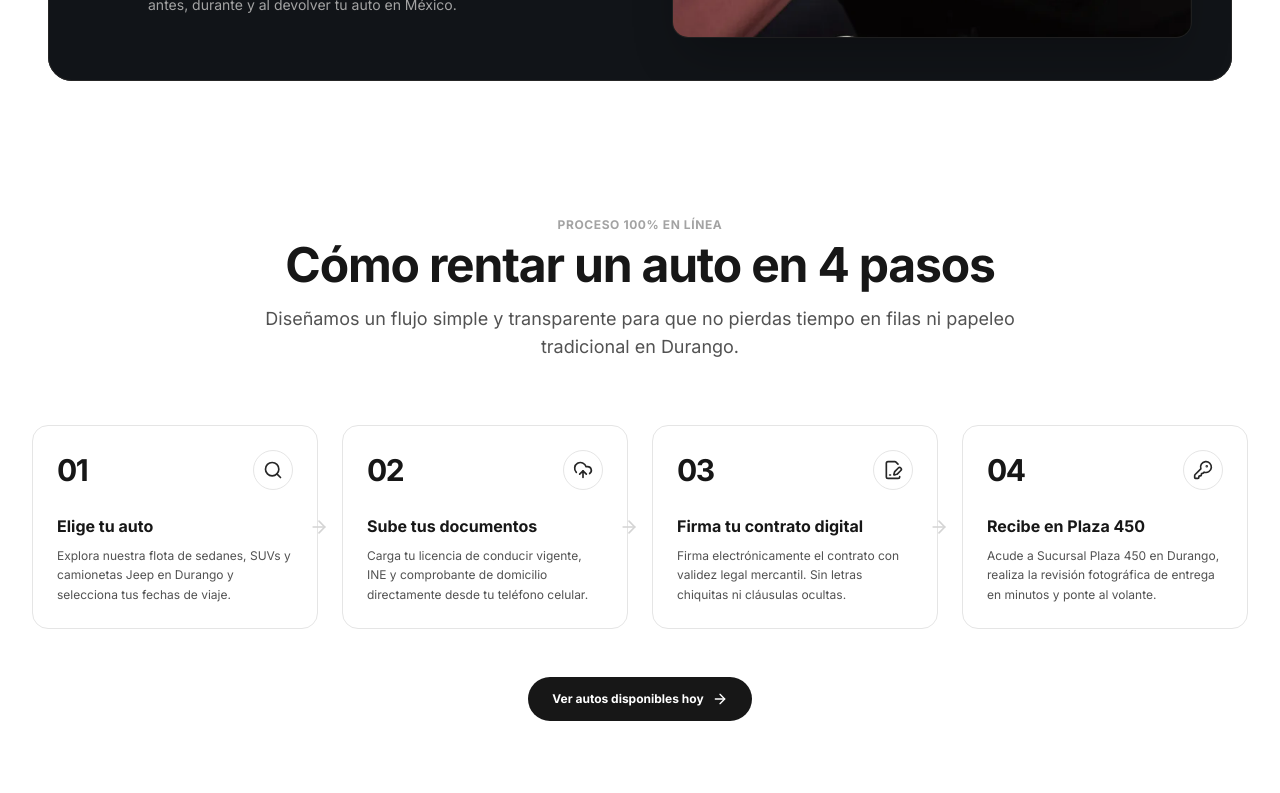
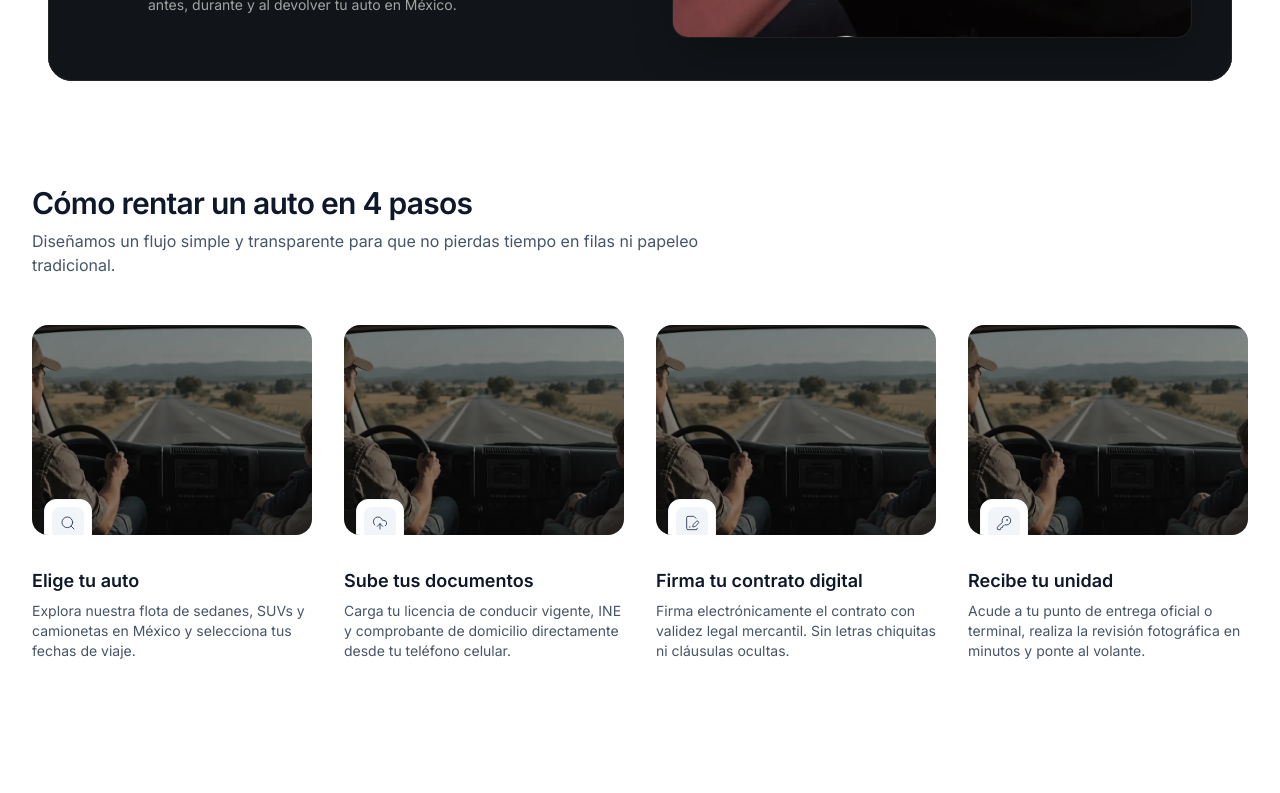
Before and after one commit to srcarlosdamian/galsa-rent, a React (Vite) app: page / in a window 1280 px wide. Shown: the part 2620-3413 px from the top of the page. Built offline with nearby package versions, Linux system fonts and the light colour scheme; a web font is replaced by a local one.

Commit message:
feat: redesign FourStepProcess to light mode Uber style with badges and hero car image

```diff
--- a/src/components/Footer.tsx
+++ b/src/components/Footer.tsx
@@ -123,8 +123,8 @@ export const Footer: React.FC<FooterProps> = ({ onNavigate }) => {
         <div className="max-w-7xl mx-auto flex flex-col sm:flex-row items-center justify-between gap-1 text-neutral-400">
           <span className="text-amber-400 font-semibold">[ENTORNO DE PRUEBAS / QA — Este listón no va en el diseño final]</span>
           <div className="flex items-center gap-3 text-white">
-            <span>Última actualización: <strong>28 Oct 2026, 21:44 hrs</strong></span>
-            <span className="bg-neutral-800 text-emerald-400 px-2 py-0.5 rounded text-[10px] font-bold">v1.3.7</span>
+            <span>Última actualización: <strong>28 Oct 2026, 21:47 hrs</strong></span>
+            <span className="bg-neutral-800 text-emerald-400 px-2 py-0.5 rounded text-[10px] font-bold">v1.3.8</span>
           </div>
         </div>
       </div>
--- a/src/components/FourStepProcess.tsx
+++ b/src/components/FourStepProcess.tsx
@@ -1,12 +1,15 @@
 import React from 'react';
-import { Search, UploadCloud, FileSignature, KeyRound, ArrowRight } from 'lucide-react';
+import { Search, UploadCloud, FileSignature, KeyRound } from 'lucide-react';
 
 export const FourStepProcess: React.FC = () => {
+  const baseUrl = ((import.meta as any).env?.BASE_URL || '/');
+  const heroCarImg = `${baseUrl.endsWith('/') ? baseUrl : baseUrl + '/'}images/figma-hero.webp`;
+
   const steps = [
     {
       number: '01',
       title: 'Elige tu auto',
-      description: 'Explora nuestra flota de sedanes, SUVs y camionetas Jeep en Durango y selecciona tus fechas de viaje.',
+      description: 'Explora nuestra flota de sedanes, SUVs y camionetas en México y selecciona tus fechas de viaje.',
       icon: Search,
     },
     {
@@ -23,67 +26,63 @@ export const FourStepProcess: React.FC = () => {
     },
     {
       number: '04',
-      title: 'Recibe en Plaza 450',
-      description: 'Acude a Sucursal Plaza 450 en Durango, realiza la revisión fotográfica de entrega en minutos y ponte al volante.',
+      title: 'Recibe tu unidad',
+      description: 'Acude a tu punto de entrega oficial o terminal, realiza la revisión fotográfica en minutos y ponte al volante.',
       icon: KeyRound,
     },
   ];
 
   return (
-    <section id="como-rentar" className="py-16 md:py-24 bg-white">
+    <section id="como-rentar" className="py-12 md:py-16 bg-white overflow-hidden">
       <div className="max-w-7xl mx-auto px-4 sm:px-6 lg:px-8">
 
-        <div className="max-w-3xl mx-auto text-center mb-16">
-          <span className="text-xs font-bold uppercase tracking-wider text-neutral-400 block mb-2">
-            Proceso 100% en línea
-          </span>
-          <h2 className="text-3xl sm:text-4xl md:text-5xl font-extrabold tracking-tight text-neutral-900">
+        {/* Header alineado a la izquierda con el mismo diseño del sitio */}
+        <div className="mb-10 sm:mb-12 text-left">
+          <h2 className="text-2xl sm:text-3xl font-heading font-semibold text-slate-900 tracking-tight">
             Cómo rentar un auto en 4 pasos
           </h2>
-          <p className="mt-4 text-base sm:text-lg text-neutral-600">
-            Diseñamos un flujo simple y transparente para que no pierdas tiempo en filas ni papeleo tradicional en Durango.
+          <p className="mt-2 text-sm sm:text-base font-sans text-slate-600 max-w-2xl leading-relaxed">
+            Diseñamos un flujo simple y transparente para que no pierdas tiempo en filas ni papeleo tradicional.
           </p>
         </div>
 
-        <div className="grid grid-cols-1 md:grid-cols-2 lg:grid-cols-4 gap-6 relative">
-          {steps.map((s, idx) => {
+        {/* Grid de 4 pasos estilo Uber en Modo Claro */}
+        <div className="grid grid-cols-1 sm:grid-cols-2 lg:grid-cols-4 gap-6 sm:gap-8">
+          {steps.map((s) => {
             const Icon = s.icon;
             return (
-              <div key={s.number} className="relative flex flex-col justify-between p-6 rounded-2xl border border-neutral-200 bg-white hover:border-black transition-colors">
-                <div>
-                  <div className="flex items-center justify-between mb-6">
-                    <span className="text-3xl font-black text-neutral-900 tracking-tighter">
-                      {s.number}
-                    </span>
-                    <div className="w-10 h-10 rounded-full border border-neutral-200 flex items-center justify-center text-neutral-800">
-                      <Icon className="w-5 h-5" />
+              <div key={s.number} className="flex flex-col items-start group">
+
+                {/* Contenedor de Imagen con el badge flotante */}
+                <div className="relative w-full aspect-[16/10] sm:aspect-[4/3] rounded-2xl overflow-hidden bg-slate-100 mb-6">
+                  <img
+                    src={heroCarImg}
+                    alt={s.title}
+                    loading="lazy"
+                    className="w-full h-full object-cover object-center transition-transform duration-500 group-hover:scale-105"
+                  />
+
+                  {/* Badge cuadrado flotante en esquina inferior izquierda (estilo Uber) */}
+                  <div className="absolute -bottom-3 left-3 w-12 h-12 bg-white rounded-xl shadow-md border border-slate-100 flex items-center justify-center z-10 transition-transform group-hover:translate-y-[-2px]">
+                    <div className="w-8 h-8 rounded-lg bg-slate-100 flex items-center justify-center text-slate-700">
+                      <Icon className="w-4 h-4 text-slate-700" strokeWidth={1.4} />
                     </div>
                   </div>
-                  <h3 className="text-base font-bold text-neutral-900 mb-2">
+                </div>
+
+                {/* Textos del paso */}
+                <div className="pt-2 flex flex-col items-start text-left">
+                  <h3 className="text-base sm:text-lg font-heading font-semibold text-slate-900 mb-1.5 leading-snug">
                     {s.title}
                   </h3>
-                  <p className="text-xs text-neutral-600 leading-relaxed">
+                  <p className="text-xs sm:text-sm font-sans text-slate-600 leading-relaxed">
                     {s.description}
                   </p>
                 </div>
-                {idx < 3 && (
-                  <div className="hidden lg:block absolute -right-3 top-1/2 -translate-y-1/2 z-10 text-neutral-300 pointer-events-none">
-                    <ArrowRight className="w-5 h-5" />
-                  </div>
-                )}
+
               </div>
             );
           })}
-        </div>
-
-        <div className="mt-12 text-center">
-          <a
-            href="#catalogo"
-            className="inline-flex items-center gap-2 bg-neutral-900 hover:bg-black text-white text-xs font-bold px-6 py-3.5 rounded-full transition-all"
-          >
-            <span>Ver autos disponibles hoy</span>
-            <ArrowRight className="w-4 h-4" />
-          </a>
         </div>
 
       </div>
```
